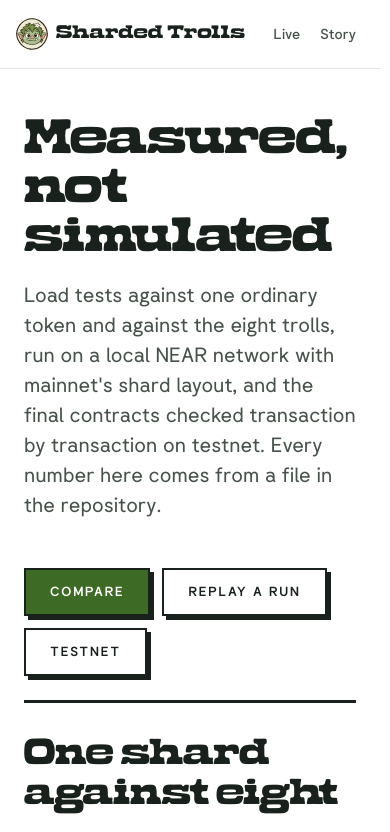
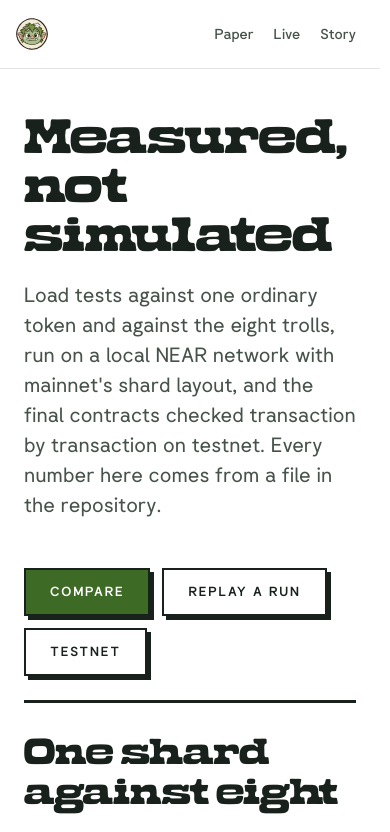
Before and after one commit to xavio2495/Sharded-Trolls, a Next.js app in the folder web/: page /evidence in a window 390 px wide. Shown: the top 832 px of the page. Built offline with nearby package versions, Linux system fonts and the light colour scheme; no server answers.

Commit message:
Cross-link the paper, evidence and app headers

```diff
--- a/web/app/evidence/page.tsx
+++ b/web/app/evidence/page.tsx
@@ -14,12 +14,13 @@ export default function EvidencePage() {
     <div className="min-h-full bg-paper">
       <header className="sticky top-0 z-40 border-b border-hairline bg-paper/90 backdrop-blur">
         <nav className="mx-auto flex max-w-7xl items-center justify-between gap-4 px-4 py-3 sm:px-6">
-          <Link href="/" className="flex min-w-0 shrink items-center gap-2 font-display text-lg tracking-wide text-ink-0 sm:gap-3 sm:text-2xl">
+          <Link href="/" aria-label="Sharded Trolls, home" className="flex min-w-0 shrink items-center gap-2 font-display text-lg tracking-wide text-ink-0 sm:gap-3 sm:text-2xl">
             <Image src="/logo.svg" alt="" width={40} height={40} className="size-8 shrink-0 sm:size-10" />
-            <span className="truncate">Sharded Trolls</span>
+            <span className="hidden truncate sm:inline">Sharded Trolls</span>
           </Link>
           {/* Short labels on phones so the links never run into the wordmark. */}
           <div className="flex shrink-0 items-center gap-1 text-sm font-medium text-ink-1 sm:gap-3">
+            <Link href="/paper" className="inline-flex min-h-11 items-center whitespace-nowrap px-2 hover:text-ink-0">Paper</Link>
             <Link href="/app" className="inline-flex min-h-11 items-center whitespace-nowrap px-2 hover:text-ink-0">
               <span className="sm:hidden">Live</span>
               <span className="hidden sm:inline">The Feeding, live</span>
--- a/web/app/paper/page.tsx
+++ b/web/app/paper/page.tsx
@@ -122,13 +122,17 @@ export default function PaperPage() {
     <div className="min-h-full bg-paper">
       <header className="sticky top-0 z-40 border-b-[3px] border-ink-0 bg-paper">
         <nav className="mx-auto flex max-w-7xl items-center justify-between gap-4 px-4 py-3 sm:px-6">
-          <Link href="/" className="flex min-w-0 shrink items-center gap-2 font-display text-lg tracking-wide text-ink-0 sm:gap-3 sm:text-2xl">
+          <Link href="/" aria-label="Sharded Trolls, home" className="flex min-w-0 shrink items-center gap-2 font-display text-lg tracking-wide text-ink-0 sm:gap-3 sm:text-2xl">
             <Image src="/logo.svg" alt="" width={40} height={40} className="size-8 shrink-0 sm:size-10" />
-            <span className="truncate">Sharded Trolls</span>
+            <span className="hidden truncate sm:inline">Sharded Trolls</span>
           </Link>
           <div className="flex shrink-0 items-center gap-1 text-sm font-medium text-ink-1 sm:gap-3">
             <Link href="/evidence" className="inline-flex min-h-11 items-center whitespace-nowrap px-2 hover:text-ink-0">Evidence</Link>
             <Link href="/pitch" className="inline-flex min-h-11 items-center whitespace-nowrap px-2 hover:text-ink-0">Pitch</Link>
+            <Link href="/app" className="inline-flex min-h-11 items-center whitespace-nowrap px-2 hover:text-ink-0">
+              <span className="sm:hidden">Live</span>
+              <span className="hidden sm:inline">The Feeding, live</span>
+            </Link>
             <Link href="/" className="inline-flex min-h-11 items-center whitespace-nowrap px-2 hover:text-ink-0">
               <span className="sm:hidden">Story</span>
               <span className="hidden sm:inline">Back to the story</span>
```
